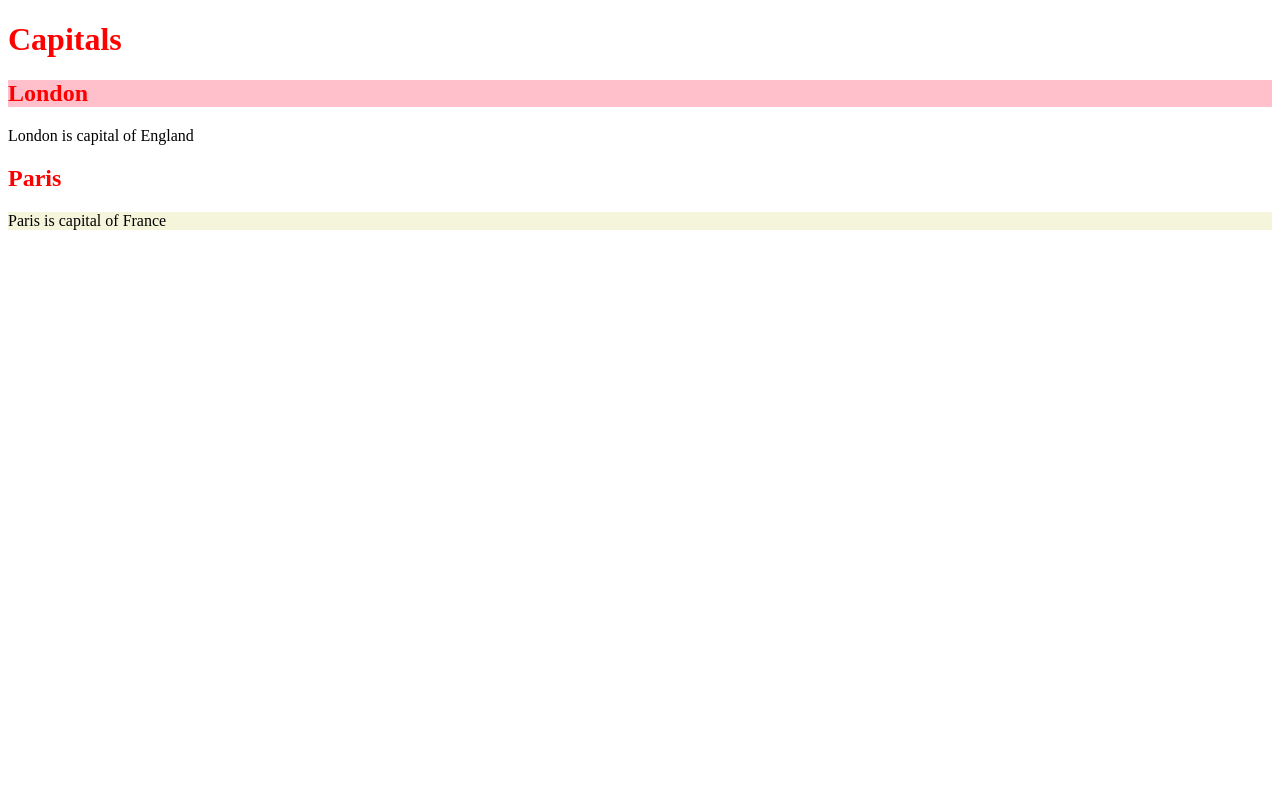
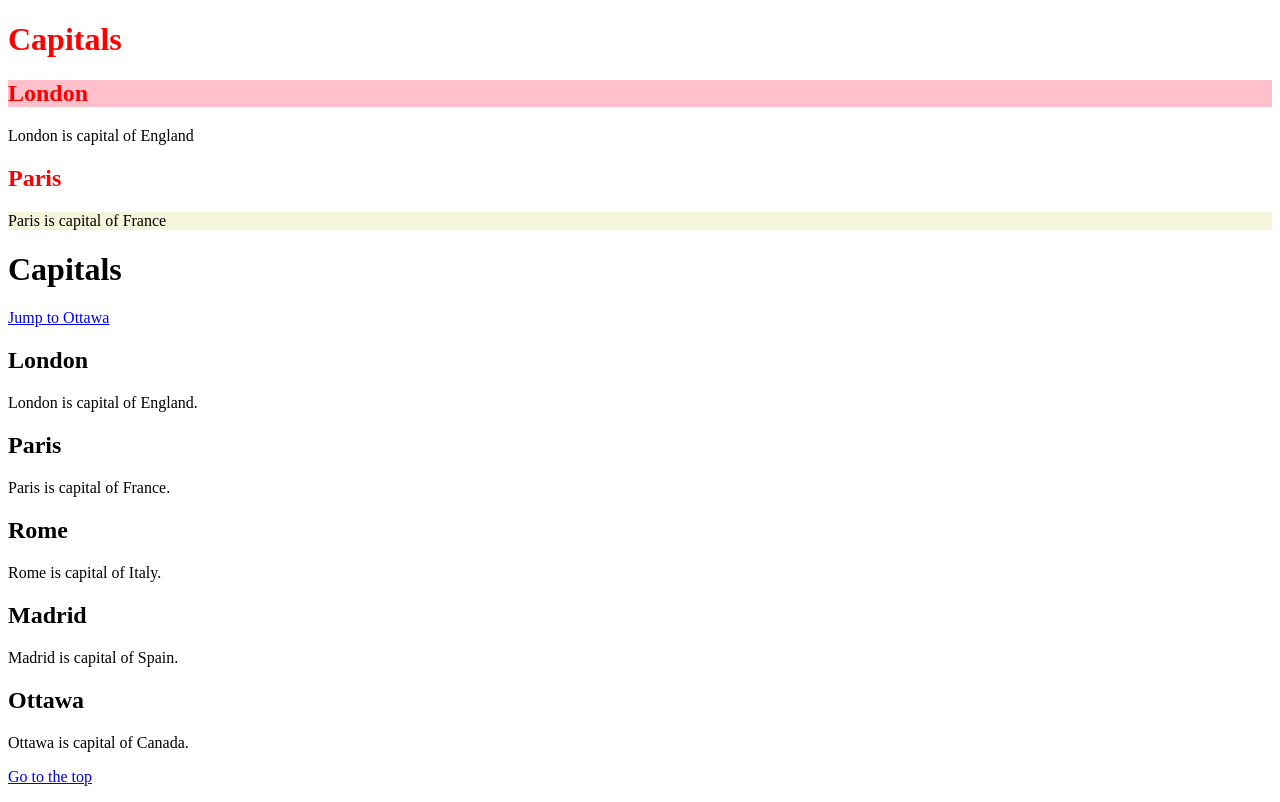
Before and after one commit to bnwzc/ACIT-1620, a plain HTML site: page index.html in a window 1280 px wide. Drawn offline with Linux system fonts and the light colour scheme.

Commit message:
Elements id selector

```diff
--- a/index.html
+++ b/index.html
@@ -15,7 +15,19 @@
 
 
     </body>
-
+    <h1 id="top">Capitals</h1>
+    <p><a href="#ottawa">Jump to Ottawa</a></p>
+    <h2>London</h2>
+    <p>London is capital of England.</p>
+    <h2>Paris</h2>
+    <p>Paris is capital of France.</p>
+    <h2>Rome</h2>
+    <p>Rome is capital of Italy.</p>
+    <h2>Madrid</h2>
+    <p> Madrid is capital of Spain.</p>
+    <h2 id="ottawa">Ottawa</h2>
+    <p> Ottawa is capital of Canada.</p>
+    <p><a href="#top">Go to the top</a></p>
 
 
 
```
